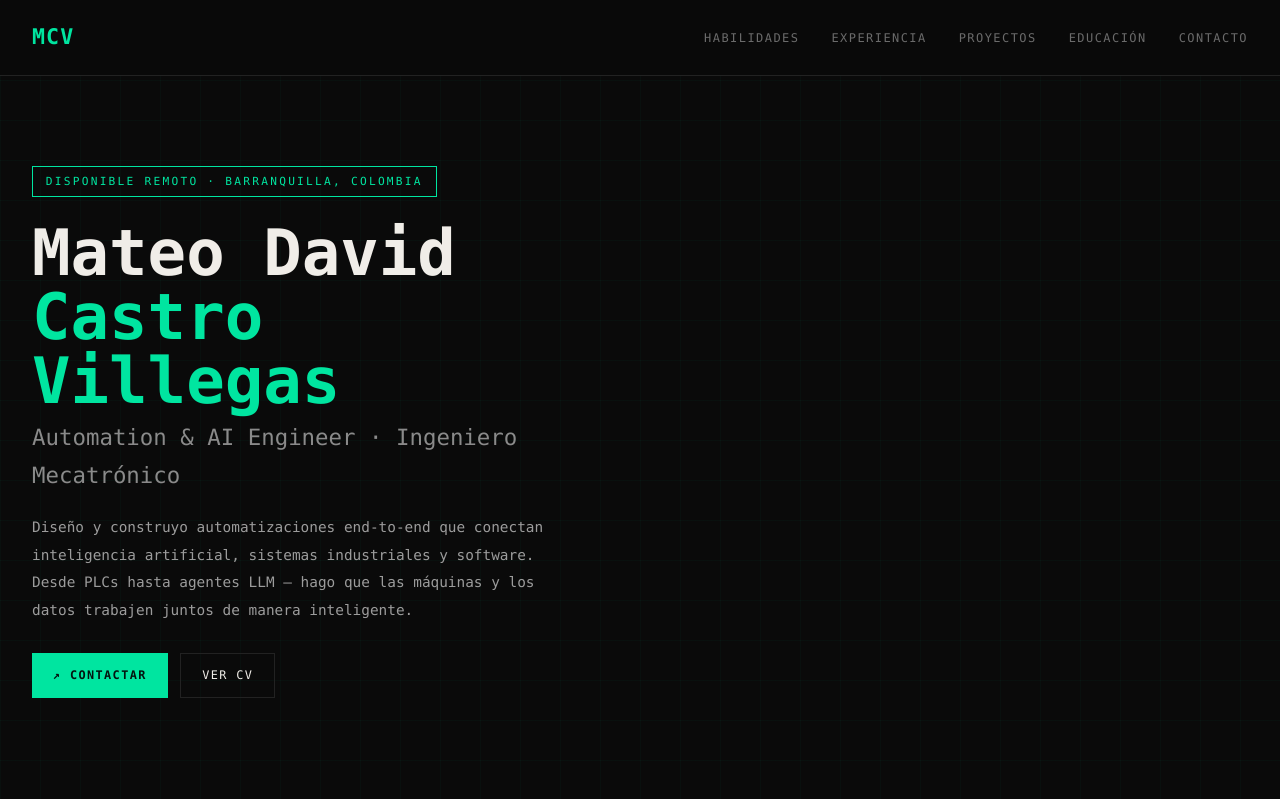
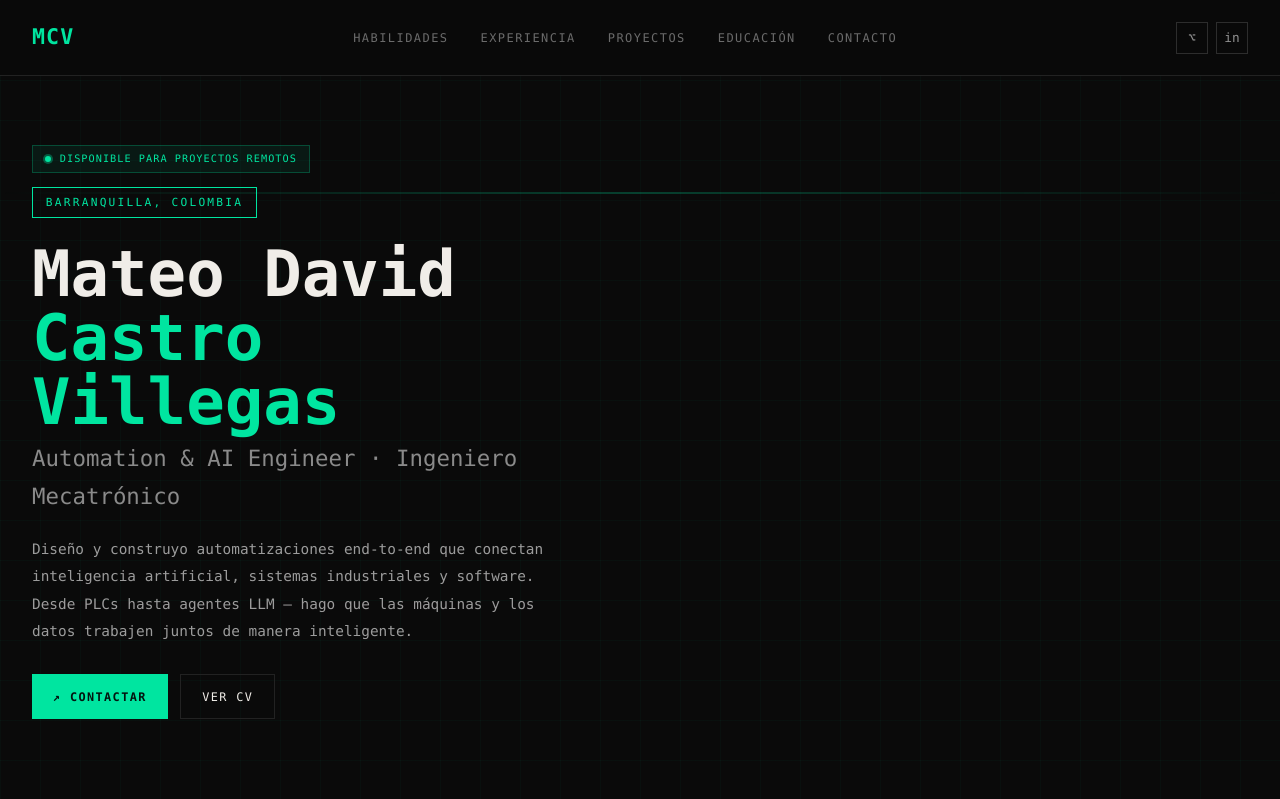
Before and after one commit to theo272004/mi-cv-web, a React (Vite) app: page / in a window 1280 px wide. Shown: the top 799 px of the page. Built offline with nearby package versions, Linux system fonts and the light colour scheme.

Commit message:
Apply premium visual refinements from reference mock

```diff
--- a/src/App.css
+++ b/src/App.css
@@ -66,11 +66,41 @@ nav {
 }
 .nav-links a:hover { color: var(--accent); }
 
+.nav-social { display: flex; gap: 0.5rem; }
+.nav-social a {
+  width: 32px;
+  height: 32px;
+  display: flex;
+  align-items: center;
+  justify-content: center;
+  border: 1px solid #2d2d2d;
+  color: #909090;
+  text-decoration: none;
+  font-size: 0.8rem;
+}
+.nav-social a:hover {
+  border-color: var(--accent);
+  color: var(--accent);
+  background: rgba(0, 229, 160, 0.08);
+}
+
 .hero {
   min-height: 100vh;
   display: grid;
   grid-template-columns: 1fr 1fr;
   position: relative;
+}
+
+.scanline {
+  position: absolute;
+  top: 0;
+  left: 0;
+  right: 0;
+  height: 2px;
+  background: linear-gradient(90deg, transparent, var(--accent), transparent);
+  opacity: 0.25;
+  animation: scan 5s linear infinite;
+  z-index: 1;
 }
 
 .hero-left {
@@ -79,6 +109,30 @@ nav {
   flex-direction: column;
   justify-content: center;
   z-index: 2;
+}
+
+.status-pill {
+  display: inline-flex;
+  align-items: center;
+  gap: 0.55rem;
+  border: 1px solid rgba(0, 229, 160, 0.25);
+  background: rgba(0, 229, 160, 0.07);
+  color: var(--accent);
+  font-size: 0.64rem;
+  letter-spacing: 0.1em;
+  text-transform: uppercase;
+  padding: 0.28rem 0.75rem;
+  width: fit-content;
+  margin-bottom: 0.9rem;
+}
+
+.status-dot {
+  width: 6px;
+  height: 6px;
+  border-radius: 999px;
+  background: var(--accent);
+  box-shadow: 0 0 0 0 rgba(0, 229, 160, 0.45);
+  animation: pulse 2s infinite;
 }
 
 .hero-tag {
@@ -211,7 +265,7 @@ nav {
   border-bottom: 1px solid var(--border);
   background: var(--surface);
   display: grid;
-  grid-template-columns: repeat(4, 1fr);
+  grid-template-columns: repeat(5, 1fr);
 }
 
 .stat-item { padding: 1.6rem; text-align: center; border-right: 1px solid var(--border); }
@@ -288,6 +342,11 @@ footer { padding: 1.2rem 2rem; display: flex; justify-content: space-between; bo
 @keyframes spin { to { transform: rotate(360deg); } }
 @keyframes orbit { from { transform: rotate(0deg); } to { transform: rotate(360deg); } }
 @keyframes counterOrbit { from { transform: translate(-50%, -50%) rotate(0deg); } to { transform: translate(-50%, -50%) rotate(-360deg); } }
+@keyframes scan { from { top: 0%; } to { top: 100%; } }
+@keyframes pulse {
+  0%, 100% { box-shadow: 0 0 0 0 rgba(0, 229, 160, 0.45); }
+  50% { box-shadow: 0 0 0 7px rgba(0, 229, 160, 0); }
+}
 
 @media (max-width: 940px) {
   nav { padding: 1rem 1rem; }
--- a/src/App.jsx
+++ b/src/App.jsx
@@ -85,11 +85,17 @@ function App() {
           <li><a href="#education">Educación</a></li>
           <li><a href="#contact">Contacto</a></li>
         </ul>
+        <div className="nav-social">
+          <a href="https://github.com/theo272004" target="_blank" rel="noreferrer">⌥</a>
+          <a href="https://www.linkedin.com/in/mateo-castro-villegas-84b738340" target="_blank" rel="noreferrer">in</a>
+        </div>
       </nav>
 
       <div className="hero">
+        <div className="scanline"></div>
         <div className="hero-left">
-          <span className="hero-tag">Disponible remoto · Barranquilla, Colombia</span>
+          <div className="status-pill"><span className="status-dot"></span>Disponible para proyectos remotos</div>
+          <span className="hero-tag">Barranquilla, Colombia</span>
           <h1 className="hero-name">
             Mateo David
             <span>Castro Villegas</span>
@@ -138,6 +144,7 @@ function App() {
         <div className="stat-item reveal"><span className="stat-num">+12%</span><span className="stat-label">Disponibilidad estimada</span></div>
         <div className="stat-item reveal"><span className="stat-num">100%</span><span className="stat-label">Disponible remoto</span></div>
         <div className="stat-item reveal"><span className="stat-num">B2</span><span className="stat-label">Inglés técnico</span></div>
+        <div className="stat-item reveal"><span className="stat-num">AI</span><span className="stat-label">First mindset</span></div>
       </div>
 
       <section id="skills">
```
